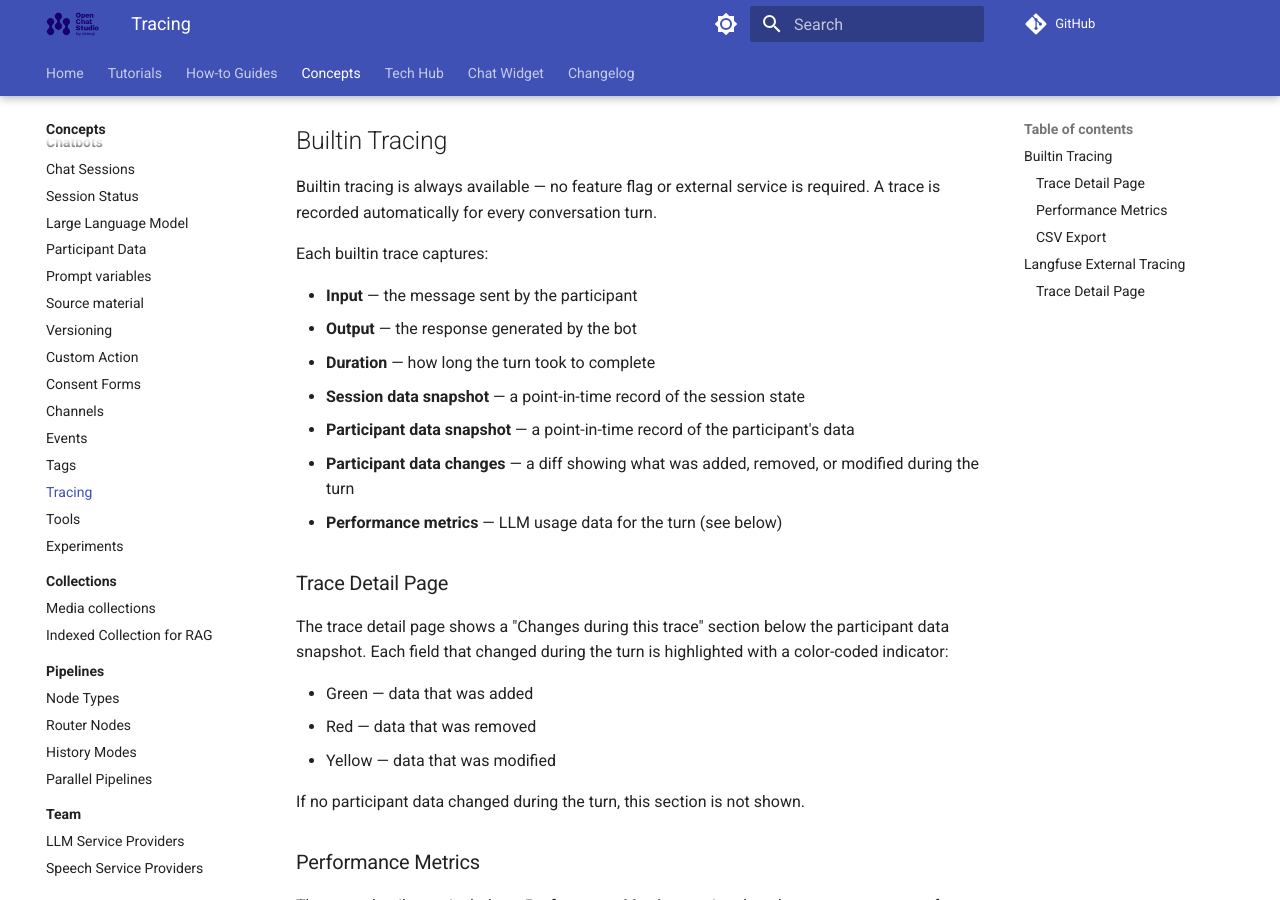
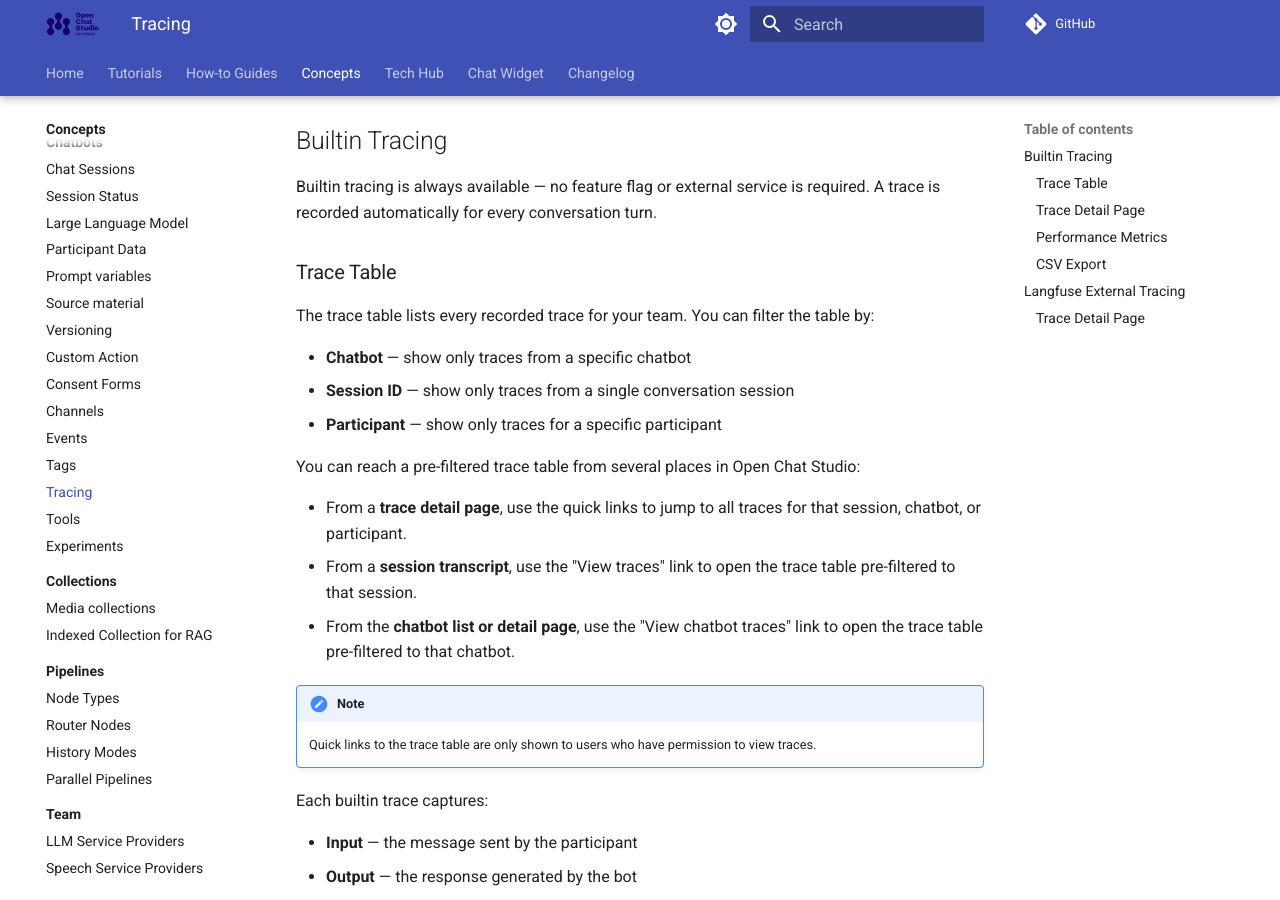
Before and after one commit to dimagi/open-chat-studio-docs, an MkDocs documentation site: the page built from docs/concepts/tracing.md, in a window 1280 px wide and 900 px high, scrolled down 263 px. Built offline with MkDocs 1.6.1 and Material for MkDocs 9.7.7, drawn with Linux system fonts in a browser that asks for light colours; a script that is not in the unit is left out; comment, search, counter and statistics services are not loaded.

Commit message:
update changelog and docs from OCS PR #3520
Co-Authored-By: Claude Opus 4.8 (1M context) <noreply@anthropic.com>

```diff
--- a/docs/concepts/tracing.md
+++ b/docs/concepts/tracing.md
@@ -7,6 +7,23 @@ Open Chat Studio provides **builtin tracing** for all users. You can optionally
 ## Builtin Tracing
 
 Builtin tracing is always available — no feature flag or external service is required. A trace is recorded automatically for every conversation turn.
+
+### Trace Table
+
+The trace table lists every recorded trace for your team. You can filter the table by:
+
+- **Chatbot** — show only traces from a specific chatbot
+- **Session ID** — show only traces from a single conversation session
+- **Participant** — show only traces for a specific participant
+
+You can reach a pre-filtered trace table from several places in Open Chat Studio:
+
+- From a **trace detail page**, use the quick links to jump to all traces for that session, chatbot, or participant.
+- From a **session transcript**, use the "View traces" link to open the trace table pre-filtered to that session.
+- From the **chatbot list or detail page**, use the "View chatbot traces" link to open the trace table pre-filtered to that chatbot.
+
+!!! note
+    Quick links to the trace table are only shown to users who have permission to view traces.
 
 Each builtin trace captures:
 
```
Also changed, not shown: docs/changelog.md (+3 -0 lines).
